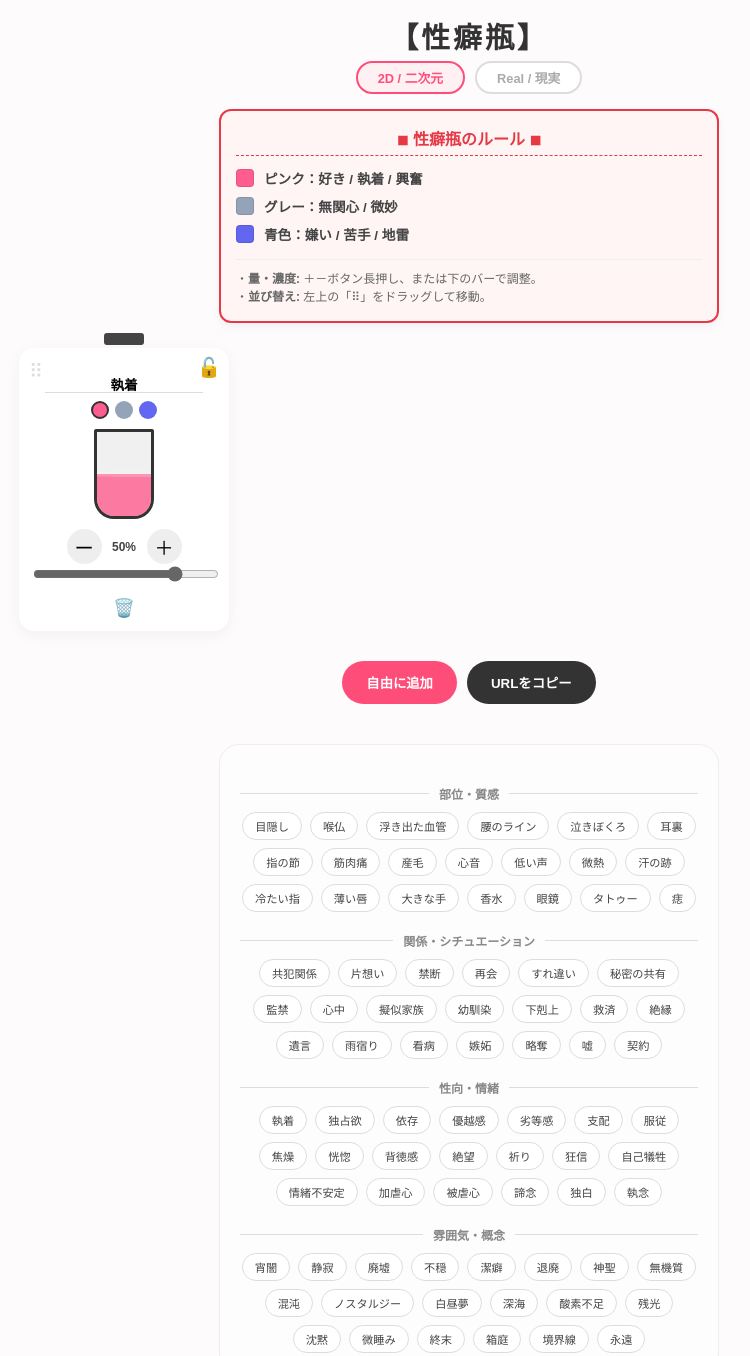
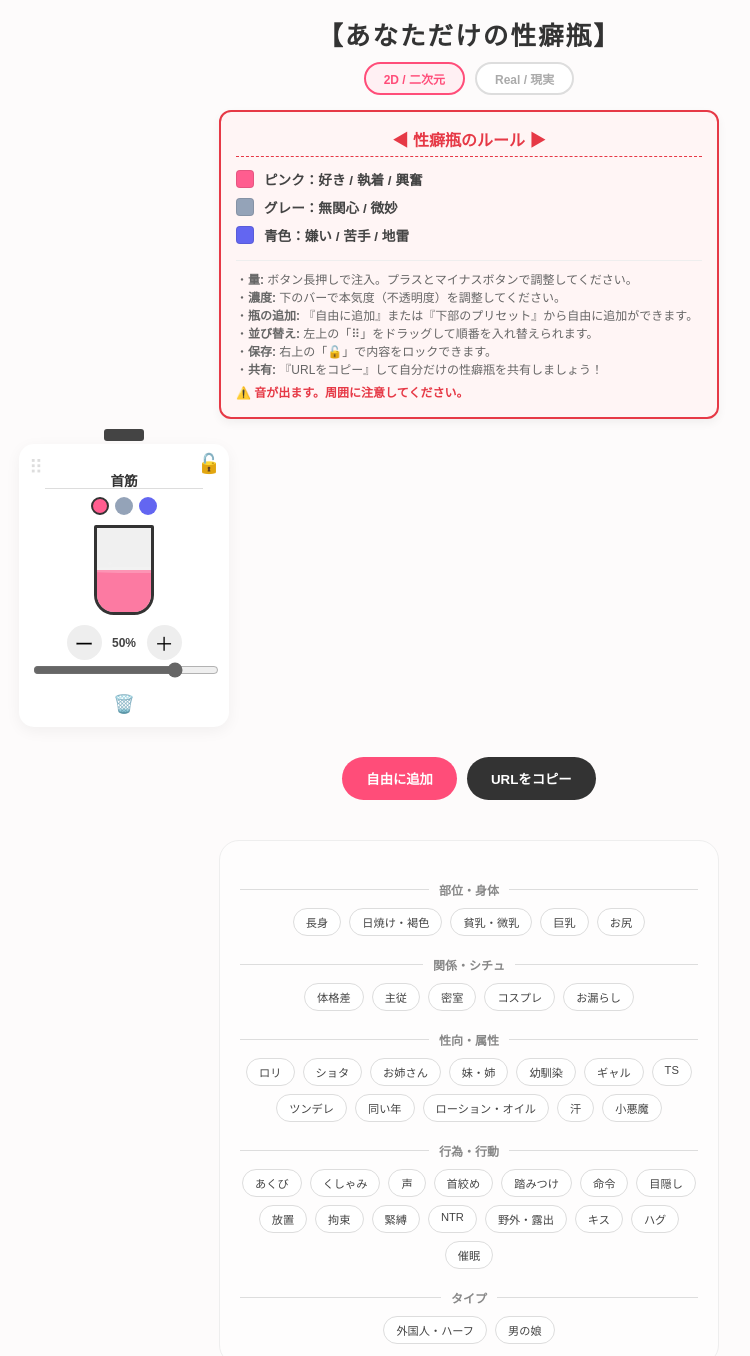
Before and after one commit to chasuke85-afk/bottle2, a plain HTML site: page index.html in a window 1280 px wide. Shown: the part 20-1376 px from the top of the page, without its empty margins (171-921 px from the left). Drawn offline with nearby package versions, Linux system fonts and the light colour scheme.

Commit message:
Update index.html

```diff
--- a/index.html
+++ b/index.html
@@ -3,7 +3,7 @@
 <head>
     <meta charset="UTF-8">
     <meta name="viewport" content="width=device-width, initial-scale=1.0, user-scalable=no">
-    <title>性癖瓶 Ver.8.2</title>
+    <title>性癖瓶 Ver.8.4</title>
     <script src="https://cdnjs.cloudflare.com/ajax/libs/Sortable/1.15.0/Sortable.min.js"></script>
     <style>
         :root { --bg: #fdfbfb; --accent: #ff4d79; --rule-color: #e63946; }
@@ -11,11 +11,10 @@
         input[type="text"] { -webkit-user-select: text; user-select: text; }
 
         body { font-family: sans-serif; background: var(--bg); display: flex; flex-direction: column; align-items: center; padding: 15px; color: #444; margin: 0; }
-        .main-title { font-size: 1.8rem; font-weight: bold; margin: 20px 0 5px 0; color: #333; letter-spacing: 3px; }
+        .main-title { font-size: 1.6rem; font-weight: bold; margin: 20px 0 10px 0; color: #333; letter-spacing: 2px; }
 
-        /* タブセクター */
         .mode-tabs { display: flex; gap: 10px; margin-bottom: 15px; }
-        .tab-btn { padding: 5px 20px; border-radius: 20px; font-size: 0.8rem; font-weight: bold; cursor: pointer; border: 2px solid #ddd; color: #aaa; transition: 0.3s; background: white; }
+        .tab-btn { padding: 6px 18px; border-radius: 20px; font-size: 0.75rem; font-weight: bold; cursor: pointer; border: 2px solid #ddd; color: #aaa; transition: 0.3s; background: white; }
         .tab-btn.active { border-color: var(--accent); color: var(--accent); background: #fff0f3; }
 
         .rule-box { border: 2px solid var(--rule-color); background: #fff5f5; border-radius: 12px; padding: 15px; margin-bottom: 25px; max-width: 500px; width: 95%; box-shadow: 0 4px 10px rgba(0,0,0,0.05); }
@@ -24,6 +23,7 @@
         .guide-item { display: flex; align-items: center; gap: 10px; font-size: 0.85rem; font-weight: bold; }
         .color-chip { width: 18px; height: 18px; border-radius: 4px; border: 1px solid rgba(0,0,0,0.1); }
         .usage-notes { font-size: 0.75rem; color: #666; border-top: 1px solid #eee; padding-top: 10px; line-height: 1.5; }
+        .warning-note { color: var(--rule-color); font-weight: bold; margin-top: 5px; display: block; }
 
         .container { display: grid; grid-template-columns: repeat(2, 1fr); gap: 10px; width: 100%; max-width: 900px; }
         @media (min-width: 600px) { .container { grid-template-columns: repeat(auto-fill, minmax(170px, 1fr)); gap: 20px; } }
@@ -33,11 +33,11 @@
         .drag-handle { position: absolute; top: 12px; left: 10px; cursor: grab; font-size: 1.2rem; color: #ddd; z-index: 10; pointer-events: auto !important; }
         .lock-btn { position: absolute; top: 8px; right: 8px; cursor: pointer; font-size: 1.2rem; color: #ccc; z-index: 10; pointer-events: auto !important; }
 
-        input[type="text"] { width: 85%; border: none; border-bottom: 1px solid #ddd; text-align: center; font-weight: bold; font-size: 0.85rem; background: transparent; margin: 15px 0 8px 0; }
+        input[type="text"] { width: 85%; border: none; border-bottom: 1px solid #ddd; text-align: center; font-weight: bold; font-size: 0.85rem; background: transparent; margin: 15px 0 8px 0; color: #333 !important; }
 
         .bottle-frame { width: 60px; height: 90px; border: 3px solid #333; border-radius: 2px 2px 20px 20px; margin: 10px auto; position: relative; overflow: hidden; background: #f0f0f0; }
         .liquid { position: absolute; bottom: 0; width: 100%; transition: height 0.1s linear; }
-        .cap { position: absolute; top: -15px; left: 50%; transform: translateX(-50%); width: 40px; height: 12px; background: #444; border-radius: 3px; transition: 0.3s; z-index: 5; }
+        .cap { position: absolute; top: -15px; left: 50%; transform: translateX(-50%); width: 40px; height: 12px; background: #444; border-radius: 3px; z-index: 5; transition: 0.3s; }
         .locked .cap { top: 3px; }
 
         .p-btn { width: 35px; height: 35px; border-radius: 50%; border: none; background: #eee; cursor: pointer; font-size: 1.2rem; }
@@ -61,7 +61,7 @@
     </style>
 </head>
 <body oncontextmenu="return false;">
-    <div class="main-title">【性癖瓶】</div>
+    <div class="main-title">【あなただけの性癖瓶】</div>
 
     <div class="mode-tabs">
         <div class="tab-btn active" onclick="setTab(this)">2D / 二次元</div>
@@ -69,15 +69,20 @@
     </div>
 
     <div class="rule-box">
-        <h2>◾︎ 性癖瓶のルール ◾︎</h2>
+        <h2>◀︎ 性癖瓶のルール ▶︎</h2>
         <div class="color-guide">
             <div class="guide-item"><div class="color-chip" style="background: #ff5d8f;"></div><span>ピンク：好き / 執着 / 興奮</span></div>
             <div class="guide-item"><div class="color-chip" style="background: #94a3b8;"></div><span>グレー：無関心 / 微妙</span></div>
             <div class="guide-item"><div class="color-chip" style="background: #6366f1;"></div><span>青色：嫌い / 苦手 / 地雷</span></div>
         </div>
         <div class="usage-notes">
-            ・<strong>量・濃度:</strong> ＋－ボタン長押し、または下のバーで調整。<br>
-            ・<strong>並び替え:</strong> 左上の「⠿」をドラッグして移動。
+            ・<strong>量:</strong> ボタン長押しで注入。プラスとマイナスボタンで調整してください。<br>
+            ・<strong>濃度:</strong> 下のバーで本気度（不透明度）を調整してください。<br>
+            ・<strong>瓶の追加:</strong> 『自由に追加』または『下部のプリセット』から自由に追加ができます。<br>
+            ・<strong>並び替え:</strong> 左上の「⠿」をドラッグして順番を入れ替えられます。<br>
+            ・<strong>保存:</strong> 右上の「🔓」で内容をロックできます。<br>
+            ・<strong>共有:</strong> 『URLをコピー』して自分だけの性癖瓶を共有しましょう！<br>
+            <span class="warning-note">⚠️ 音が出ます。周囲に注意してください。</span>
         </div>
     </div>
 
@@ -89,23 +94,26 @@
     </div>
 
     <div class="preset-container">
-        <div class="preset-label">部位・質感</div>
+        <div class="preset-label">部位・身体</div>
         <div class="preset-group" id="pre-1"></div>
-        <div class="preset-label">関係・シチュエーション</div>
+        <div class="preset-label">関係・シチュ</div>
         <div class="preset-group" id="pre-2"></div>
-        <div class="preset-label">性向・情緒</div>
+        <div class="preset-label">性向・属性</div>
         <div class="preset-group" id="pre-3"></div>
-        <div class="preset-label">雰囲気・概念</div>
+        <div class="preset-label">行為・行動</div>
         <div class="preset-group" id="pre-4"></div>
+        <div class="preset-label">タイプ</div>
+        <div class="preset-group" id="pre-5"></div>
     </div>
 
     <script>
         const PRESET_COLORS = ['#ff5d8f', '#94a3b8', '#6366f1'];
         const PRESETS = [
-            {id:'pre-1', items:['目隠し', '喉仏', '浮き出た血管', '腰のライン', '泣きぼくろ', '耳裏', '指の節', '筋肉痛', '産毛', '心音', '低い声', '微熱', '汗の跡', '冷たい指', '薄い唇', '大きな手', '香水', '眼鏡', 'タトゥー', '痣']},
-            {id:'pre-2', items:['共犯関係', '片想い', '禁断', '再会', 'すれ違い', '秘密の共有', '監禁', '心中', '擬似家族', '幼馴染', '下剋上', '救済', '絶縁', '遺言', '雨宿り', '看病', '嫉妬', '略奪', '嘘', '契約']},
-            {id:'pre-3', items:['執着', '独占欲', '依存', '優越感', '劣等感', '支配', '服従', '焦燥', '恍惚', '背徳感', '絶望', '祈り', '狂信', '自己犠牲', '情緒不安定', '加虐心', '被虐心', '諦念', '独白', '執念']},
-            {id:'pre-4', items:['宵闇', '静寂', '廃墟', '不穏', '潔癖', '退廃', '神聖', '無機質', '混沌', 'ノスタルジー', '白昼夢', '深海', '酸素不足', '残光', '沈黙', '微睡み', '終末', '箱庭', '境界線', '永遠']}
+            {id:'pre-1', items:['長身','日焼け・褐色','貧乳・微乳','巨乳','お尻']},
+            {id:'pre-2', items:['体格差','主従','密室','コスプレ','お漏らし']},
+            {id:'pre-3', items:['ロリ','ショタ','お姉さん','妹・姉','幼馴染','ギャル','TS','ツンデレ','同い年','ローション・オイル','汗','小悪魔']},
+            {id:'pre-4', items:['あくび','くしゃみ','声','首絞め','踏みつけ','命令','目隠し','放置','拘束','緊縛','NTR','野外・露出','キス','ハグ','催眠']},
+            {id:'pre-5', items:['外国人・ハーフ','男の娘']}
         ];
 
         let bottles = [];
@@ -134,17 +142,21 @@
         function init() {
             const params = new URLSearchParams(window.location.search).get('d');
             if (params) { try { bottles = JSON.parse(decodeURIComponent(escape(atob(params)))); } catch (e) { console.error(e); } }
-            if (bottles.length === 0) bottles = [{ name: '執着', color: PRESET_COLORS[0], level: 50, alpha: 0.8, locked: false }];
+            if (bottles.length === 0) bottles = [{ name: '首筋', color: PRESET_COLORS[0], level: 50, alpha: 0.8, locked: false }];
 
             PRESETS.forEach(p => {
                 const group = document.getElementById(p.id);
+                if(group) {
                     p.items.forEach(name => {
+                        if(name) {
                             const btn = document.createElement('div');
                             btn.className = 'preset-btn';
                             btn.innerText = name;
                             btn.onclick = () => addPresetBottle(name);
                             group.appendChild(btn);
+                        }
                     });
+                }
             });
             render();
             setupSortable();
@@ -203,14 +215,17 @@
             initAudio();
             if (bottles[i].locked) return;
             if (audioCtx.state === 'suspended') audioCtx.resume();
+            if (pressInterval) return;
             pressInterval = setInterval(() => {
                 let old = bottles[i].level;
                 bottles[i].level = Math.max(0, Math.min(100, bottles[i].level + diff));
                 if (old !== bottles[i].level) {
                     playSound(150 + Math.random()*15, 'sine', 0.05, 0.015);
                     const card = document.querySelector(`[data-index="${i}"]`);
+                    if(card) {
                         card.querySelector('.liquid').style.height = bottles[i].level + '%';
                         card.querySelector('span').innerText = bottles[i].level + '%';
+                    }
                 }
             }, 60);
         }
@@ -221,7 +236,7 @@
         function updateAlpha(i, val) { bottles[i].alpha = parseFloat(val); if(!bottles[i].locked) render(); }
         function addBottle() { bottles.push({ name: '新項目', color: PRESET_COLORS[0], level: 0, alpha: 0.8, locked: false }); render(); }
         function addPresetBottle(name) { bottles.push({ name: name, color: PRESET_COLORS[0], level: 0, alpha: 0.8, locked: false }); render(); }
-        function removeBottle(i) { if(confirm(bottles[i].name + 'を削除？')){ bottles.splice(i, 1); render(); } }
+        function removeBottle(i) { if(confirm(bottles[i].name + 'を削除しますか？')){ bottles.splice(i, 1); render(); } }
 
         function generateShareURL(e) {
             const data = btoa(unescape(encodeURIComponent(JSON.stringify(bottles))));
```
Lines whose indentation alone changed are shown as unchanged.
